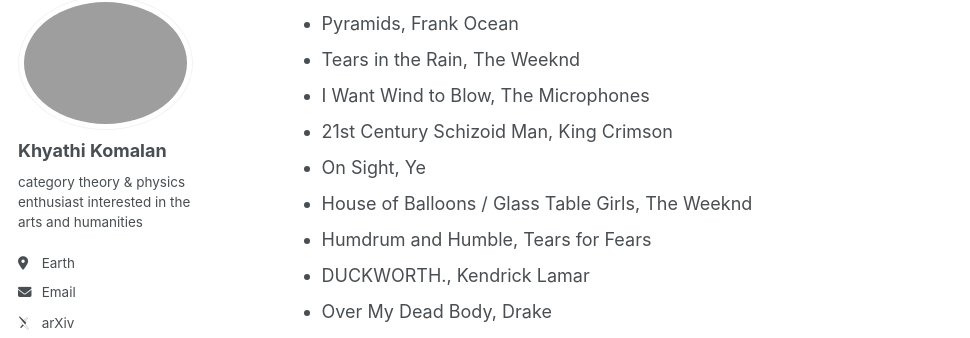
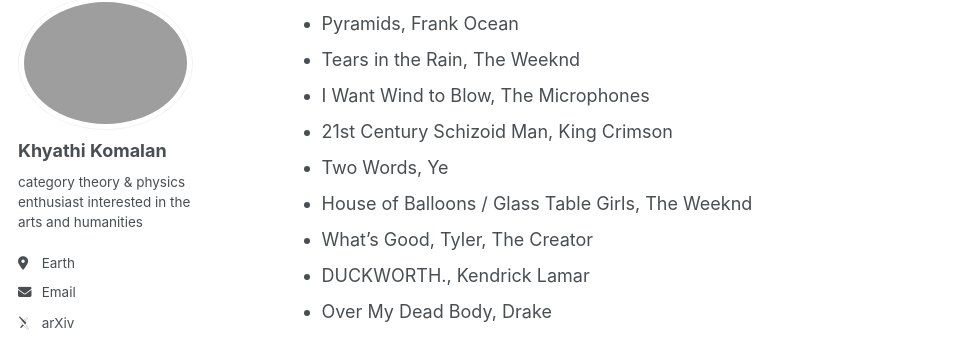
Before and after one commit to khyathikomalan/khyathikomalan.github.io, a Jekyll site: the page built from _pages/markdown.md, in a window 1280 px wide and 900 px high, scrolled down 1757 px. Shown: the part 103-441 px from the top of the window, without its empty margins (0-970 px from the left). Built offline with Jekyll 4.4.1, drawn with Linux system fonts in a browser that asks for light colours; some web fonts are replaced.

Commit message:
Update markdown.md

```diff
--- a/_pages/markdown.md
+++ b/_pages/markdown.md
@@ -62,9 +62,9 @@
 * Tears in the Rain, The Weeknd
 * I Want Wind to Blow, The Microphones
 * 21st Century Schizoid Man, King Crimson
-* On Sight, Ye
+* Two Words, Ye
 * House of Balloons / Glass Table Girls, The Weeknd
-* Humdrum and Humble, Tears for Fears
+* What's Good, Tyler, The Creator
 * DUCKWORTH., Kendrick Lamar
 * Over My Dead Body, Drake
 * Self Control, Frank Ocean
```
